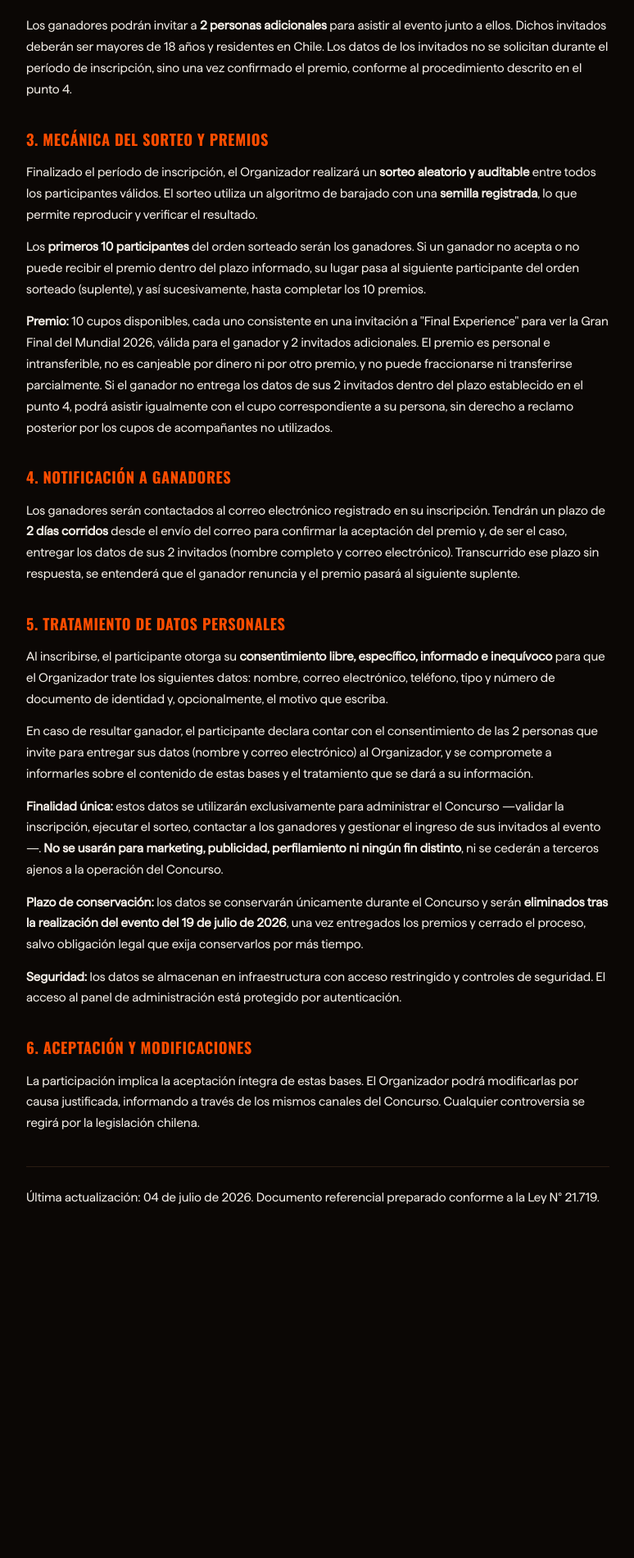
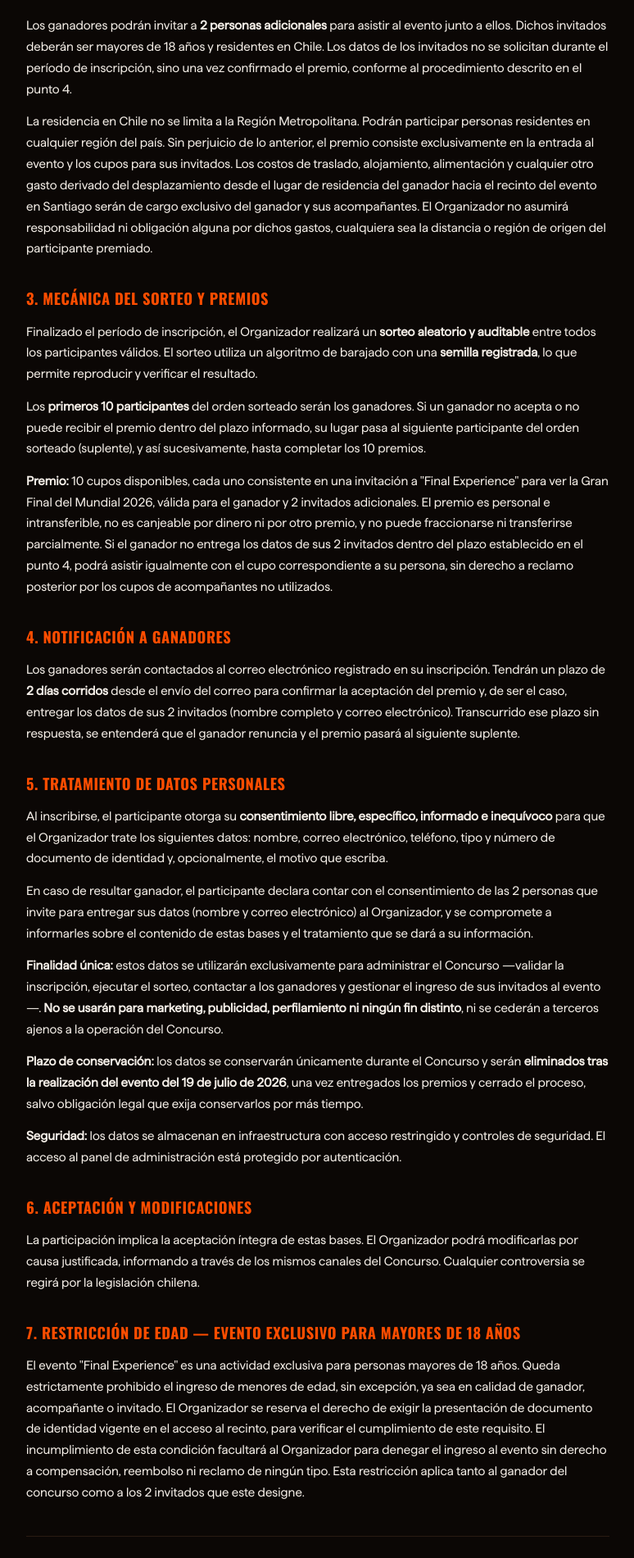
Before and after one commit to Agencia-VS/FinalExperinceBetano, a Next.js app in the folder betano-final-experience/: page /bases-legales in a window 1280 px wide. Shown: the part 763-2664 px from the top of the page at 82% size, without its empty margins (252-1026 px from the left). Before the commit the page ends 2331 px from the top, so only its background shows below. Built offline with nearby package versions, Linux system fonts and the light colour scheme.

Commit message:
bases legales

```diff
--- a/betano-final-experience/app/bases-legales/page.tsx
+++ b/betano-final-experience/app/bases-legales/page.tsx
@@ -17,7 +17,7 @@ export default function BasesLegales() {
       <section>
         <h2>1. Responsable del tratamiento de los datos</h2>
         <p>
-          Para el concurso "Final Experience Betano" (en adelante, el "Concurso")
+          Para el concurso "Final Experience Betano" (en adelante, el "Concurso"),
           el responsable del tratamiento de los datos personales, conforme a la
           Ley N° 19.628 modificada por la Ley N° 21.719 sobre Protección de Datos
           Personales, es <strong>AGENCIA VS SPA</strong>, RUT{" "}
@@ -41,7 +41,7 @@ export default function BasesLegales() {
           <strong>04 de julio de 2026</strong> hasta el{" "}
           <strong>15 de julio de 2026</strong>. El evento de la final se
           realizará el <strong>19 de julio de 2026</strong>, desde las{" "}
-          <strong>12:00 hasta las 19:00 hrs</strong>.
+          <strong>12:00 hasta las 19:00 horas</strong>.
         </p>
         <p>
           Pueden participar personas naturales{" "}
@@ -60,6 +60,18 @@ export default function BasesLegales() {
           mayores de 18 años y residentes en Chile. Los datos de los invitados
           no se solicitan durante el período de inscripción, sino una vez
           confirmado el premio, conforme al procedimiento descrito en el punto 4.
+        </p>
+        <p>
+          La residencia en Chile no se limita a la Región Metropolitana. Podrán
+          participar personas residentes en cualquier región del país. Sin
+          perjuicio de lo anterior, el premio consiste exclusivamente en la
+          entrada al evento y los cupos para sus invitados. Los costos de
+          traslado, alojamiento, alimentación y cualquier otro gasto derivado
+          del desplazamiento desde el lugar de residencia del ganador hacia el
+          recinto del evento en Santiago serán de cargo exclusivo del ganador y
+          sus acompañantes. El Organizador no asumirá responsabilidad ni
+          obligación alguna por dichos gastos, cualquiera sea la distancia o
+          región de origen del participante premiado.
         </p>
       </section>
 
@@ -160,6 +172,22 @@ export default function BasesLegales() {
         </p>
       </section>
 
+      <section>
+        <h2>7. Restricción de edad — Evento exclusivo para mayores de 18 años</h2>
+        <p>
+          El evento "Final Experience" es una actividad exclusiva para personas
+          mayores de 18 años. Queda estrictamente prohibido el ingreso de
+          menores de edad, sin excepción, ya sea en calidad de ganador,
+          acompañante o invitado. El Organizador se reserva el derecho de exigir
+          la presentación de documento de identidad vigente en el acceso al
+          recinto, para verificar el cumplimiento de este requisito. El
+          incumplimiento de esta condición facultará al Organizador para denegar
+          el ingreso al evento sin derecho a compensación, reembolso ni reclamo
+          de ningún tipo. Esta restricción aplica tanto al ganador del concurso
+          como a los 2 invitados que este designe.
+        </p>
+      </section>
+
       <p className="legal-foot">
         Última actualización: 04 de julio de 2026. Documento referencial
         preparado conforme a la Ley N° 21.719.
```
